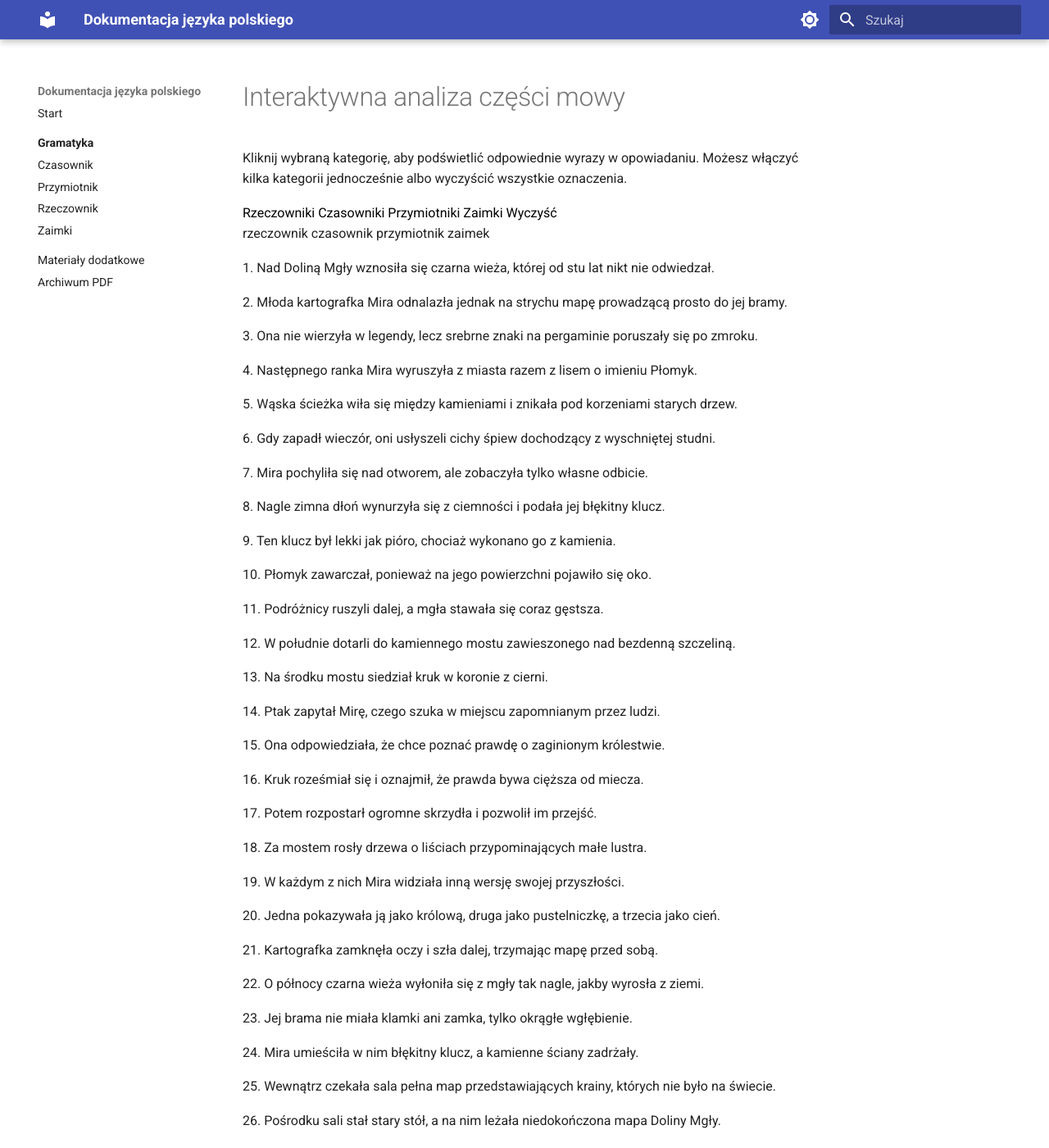
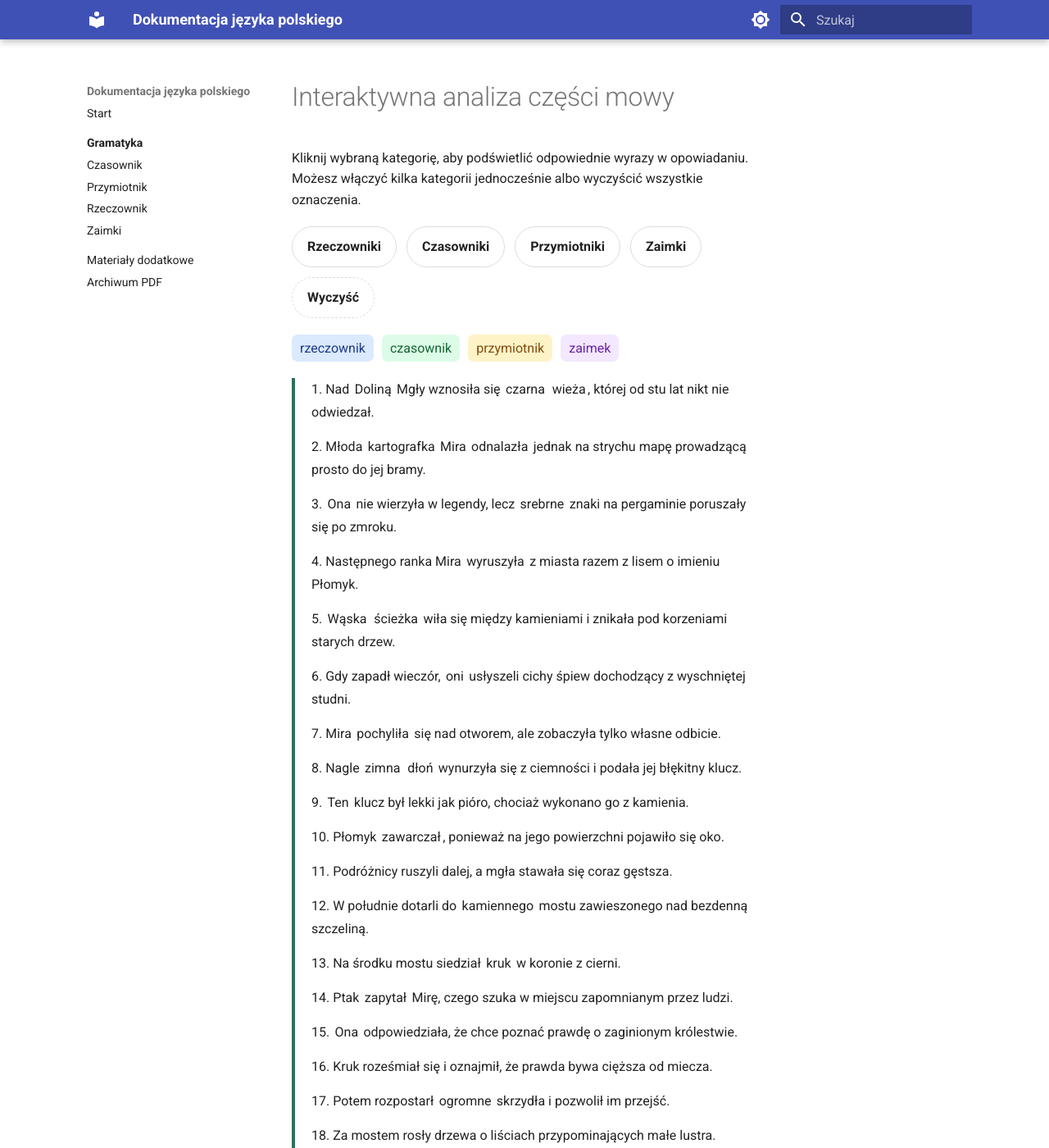
Before and after one commit to dchorazkiewicz/SP_JP, an MkDocs documentation site: the page built from docs/praktyka/interaktywna-analiza-czesci-mowy.md, in a window 1280 px wide and 1400 px high. Shown: the whole window at 82% size. Built offline with MkDocs 1.6.1 and Material for MkDocs 9.7.7, drawn with Linux system fonts in a browser that asks for light colours.

Commit message:
Add Material theme and interactive grammar styles

```diff
--- a/docs/stylesheets/extra.css
+++ b/docs/stylesheets/extra.css
@@ -4,51 +4,19 @@
   --sp-line: #d8dedb;
   --sp-soft: #f5f7f6;
   --sp-text-soft: #5c6964;
+  --sp-noun: #dbeafe;
+  --sp-verb: #dcfce7;
+  --sp-adjective: #fef3c7;
+  --sp-pronoun: #f3e8ff;
 }
 
-.wy-nav-content {
-  max-width: 980px;
-}
-
-.wy-nav-side {
-  background: #1f2528;
-}
-
-.wy-menu-vertical header,
-.wy-menu-vertical p.caption {
-  color: #95c7b7;
-  font-weight: 700;
-  letter-spacing: 0;
-  text-transform: none;
-}
-
-.wy-menu-vertical li.current > a,
-.wy-menu-vertical li.toctree-l1.current > a {
-  border-color: var(--sp-accent);
-}
-
-.wy-menu-vertical li.toctree-l2 a {
-  padding-left: 2.6em;
-}
-
-.wy-menu-vertical li.toctree-l3 a {
-  padding-left: 3.4em;
-  font-size: 0.92em;
-}
-
-.rst-content h1,
-.rst-content h2 {
-  font-weight: 700;
-}
-
-.rst-content h1 {
-  border-bottom: 3px solid var(--sp-accent);
-  padding-bottom: 0.35rem;
+.md-grid {
+  max-width: 1100px;
 }
 
 .section-grid {
   display: grid;
-  gap: 0.85rem;
+  gap: 0.9rem;
   grid-template-columns: repeat(auto-fit, minmax(230px, 1fr));
   margin: 1rem 0 1.5rem;
 }
@@ -56,14 +24,15 @@
 .section-card,
 .pdf-item {
   border: 1px solid var(--sp-line);
-  border-radius: 6px;
-  color: #25302c;
+  border-radius: 0.65rem;
+  color: var(--md-typeset-color);
   display: flex;
   text-decoration: none;
+  transition: border-color 0.15s ease, box-shadow 0.15s ease, transform 0.15s ease;
 }
 
 .section-card {
-  background: linear-gradient(180deg, #ffffff 0%, var(--sp-soft) 100%);
+  background: var(--md-default-bg-color);
   flex-direction: column;
   gap: 0.35rem;
   padding: 1rem;
@@ -72,22 +41,24 @@
 .section-card:hover,
 .pdf-item:hover {
   border-color: var(--sp-accent);
-  box-shadow: 0 4px 16px rgba(31, 79, 67, 0.12);
-  color: var(--sp-accent-dark);
+  box-shadow: 0 6px 20px rgba(31, 79, 67, 0.14);
+  transform: translateY(-2px);
 }
 
 .section-card strong {
-  font-size: 1.25rem;
+  font-size: 1.2rem;
 }
 
-.section-card span:last-child {
-  color: var(--sp-text-soft);
+.section-card span:last-child,
+.pdf-item small {
+  color: var(--md-default-fg-color--light);
 }
 
 .section-kicker {
   color: var(--sp-accent);
-  font-size: 0.78rem;
+  font-size: 0.76rem;
   font-weight: 700;
+  letter-spacing: 0.04em;
   text-transform: uppercase;
 }
 
@@ -99,7 +70,6 @@
 
 .pdf-item {
   align-items: center;
-  background: #fff;
   gap: 0.85rem;
   padding: 0.85rem 1rem;
 }
@@ -107,7 +77,7 @@
 .pdf-badge {
   align-items: center;
   background: var(--sp-accent);
-  border-radius: 4px;
+  border-radius: 0.35rem;
   color: #fff;
   display: inline-flex;
   flex: 0 0 auto;
@@ -123,8 +93,83 @@
   display: block;
 }
 
-.pdf-item small {
-  color: var(--sp-text-soft);
-  font-size: 0.9rem;
-  margin-top: 0.1rem;
+.grammar-toolbar {
+  display: flex;
+  flex-wrap: wrap;
+  gap: 0.6rem;
+  margin: 1rem 0;
 }
+
+.grammar-toolbar button {
+  background: var(--md-default-bg-color);
+  border: 1px solid var(--sp-line);
+  border-radius: 999px;
+  color: var(--md-typeset-color);
+  cursor: pointer;
+  font: inherit;
+  font-weight: 600;
+  padding: 0.55rem 0.9rem;
+}
+
+.grammar-toolbar button:hover,
+.grammar-toolbar button.is-active {
+  border-color: var(--sp-accent);
+  box-shadow: 0 2px 10px rgba(31, 79, 67, 0.12);
+}
+
+.grammar-toolbar .grammar-reset {
+  border-style: dashed;
+}
+
+.grammar-legend {
+  display: flex;
+  flex-wrap: wrap;
+  gap: 0.5rem;
+  margin-bottom: 1rem;
+}
+
+.grammar-legend span {
+  border-radius: 0.35rem;
+  padding: 0.2rem 0.5rem;
+}
+
+.legend-noun { background: var(--sp-noun); color: #1e3a8a; }
+.legend-verb { background: var(--sp-verb); color: #166534; }
+.legend-adjective { background: var(--sp-adjective); color: #854d0e; }
+.legend-pronoun { background: var(--sp-pronoun); color: #6b21a8; }
+
+.grammar-story {
+  border-left: 4px solid var(--sp-accent);
+  padding-left: 1rem;
+}
+
+.grammar-story p {
+  line-height: 1.75;
+  margin: 0.7rem 0;
+}
+
+.grammar-story [data-pos] {
+  border-radius: 0.25rem;
+  padding: 0.02rem 0.12rem;
+  transition: background-color 0.15s ease, box-shadow 0.15s ease;
+}
+
+.grammar-story.show-noun [data-pos="noun"] {
+  background: var(--sp-noun);
+  box-shadow: inset 0 -2px 0 #2563eb;
+}
+
+.grammar-story.show-verb [data-pos="verb"] {
+  background: var(--sp-verb);
+  box-shadow: inset 0 -2px 0 #16a34a;
+}
+
+.grammar-story.show-adjective [data-pos="adjective"] {
+  background: var(--sp-adjective);
+  box-shadow: inset 0 -2px 0 #d97706;
+}
+
+.grammar-story.show-pronoun [data-pos="pronoun"] {
+  background: var(--sp-pronoun);
+  box-shadow: inset 0 -2px 0 #9333ea;
+}
```
